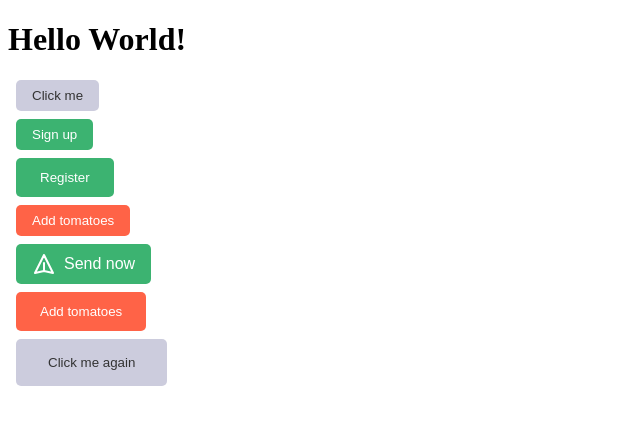
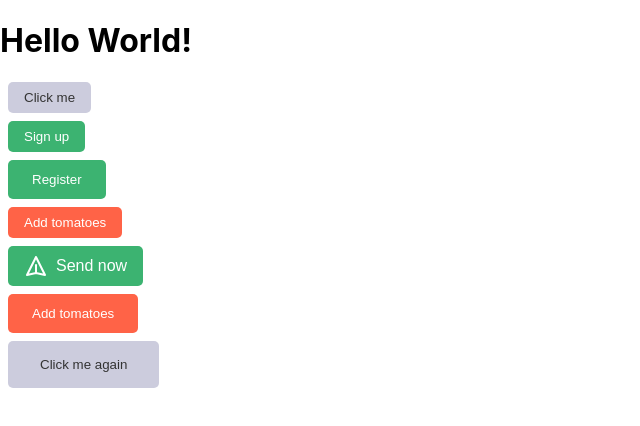
Before and after one commit to jalasem/mui-styled-expo, a React (Vite) app: page / in a window 1280 px wide. Shown: the top 426 px of the page, without its empty margins (0-640 px from the left). Built offline with nearby package versions, Linux system fonts and the light colour scheme.

Commit message:
global/root styling

```diff
--- a/src/main.jsx
+++ b/src/main.jsx
@@ -1,9 +1,11 @@
 import React from "react";
 import ReactDOM from "react-dom";
 import App from "./App";
+import GlobalStyles from "./styles/GlobalStyles";
 
 ReactDOM.render(
   <React.StrictMode>
+    <GlobalStyles />
     <App />
   </React.StrictMode>,
   document.getElementById("root")
--- /dev/null
+++ b/src/styles/GlobalStyles.jsx
@@ -0,0 +1,23 @@
+import { createGlobalStyle } from "styled-components";
+
+const GlobalStyles = createGlobalStyle`
+  html, body {
+    margin: 0;
+    padding: 0;
+    font-family: -apple-system, BlinkMacSystemFont, 'Segoe UI', Roboto, Oxygen, Ubuntu, Cantarell, 'Open Sans', 'Helvetica Neue', sans-serif;
+  }
+
+  body {
+    /* background: lightcoral; */
+  }
+
+  *, *:before, *:after {
+    box-sizing: border-box;
+  }
+
+  :root {
+    font-size: 16px;
+  }
+`;
+
+export default GlobalStyles;
```
